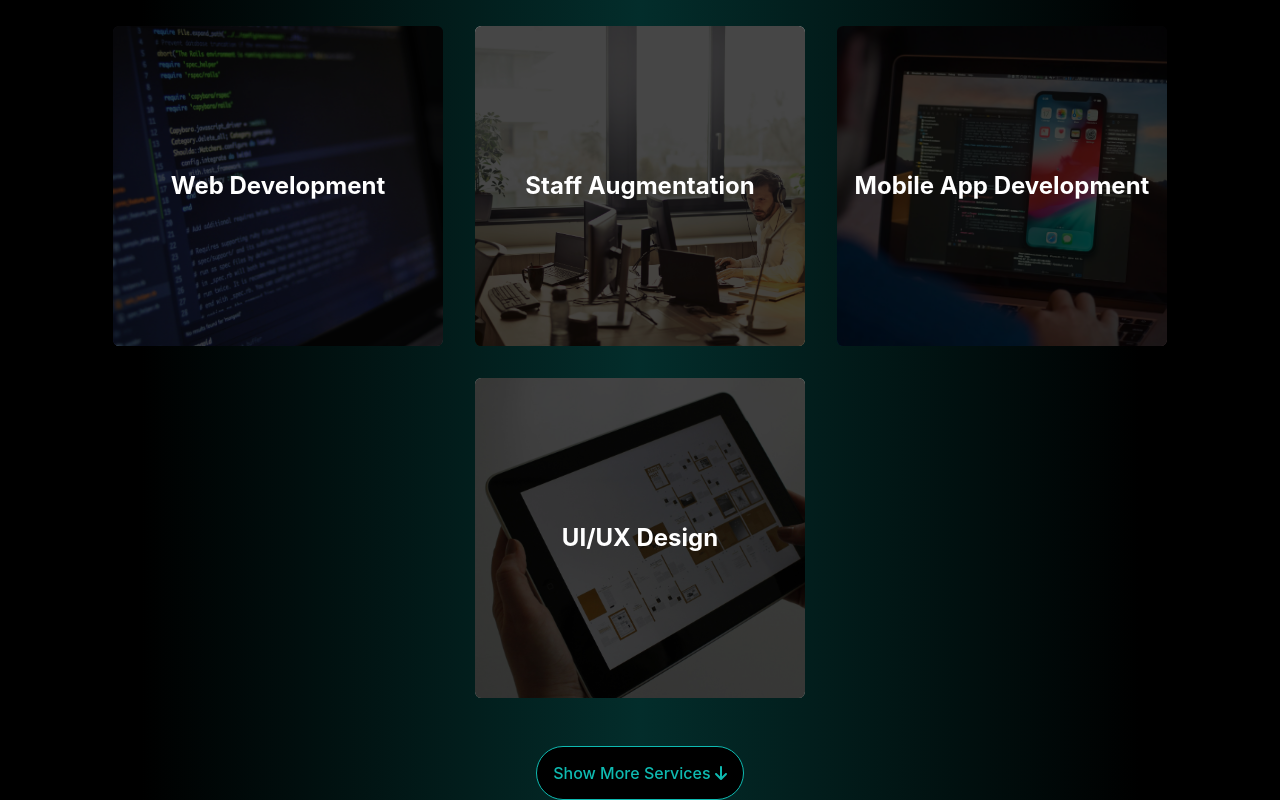
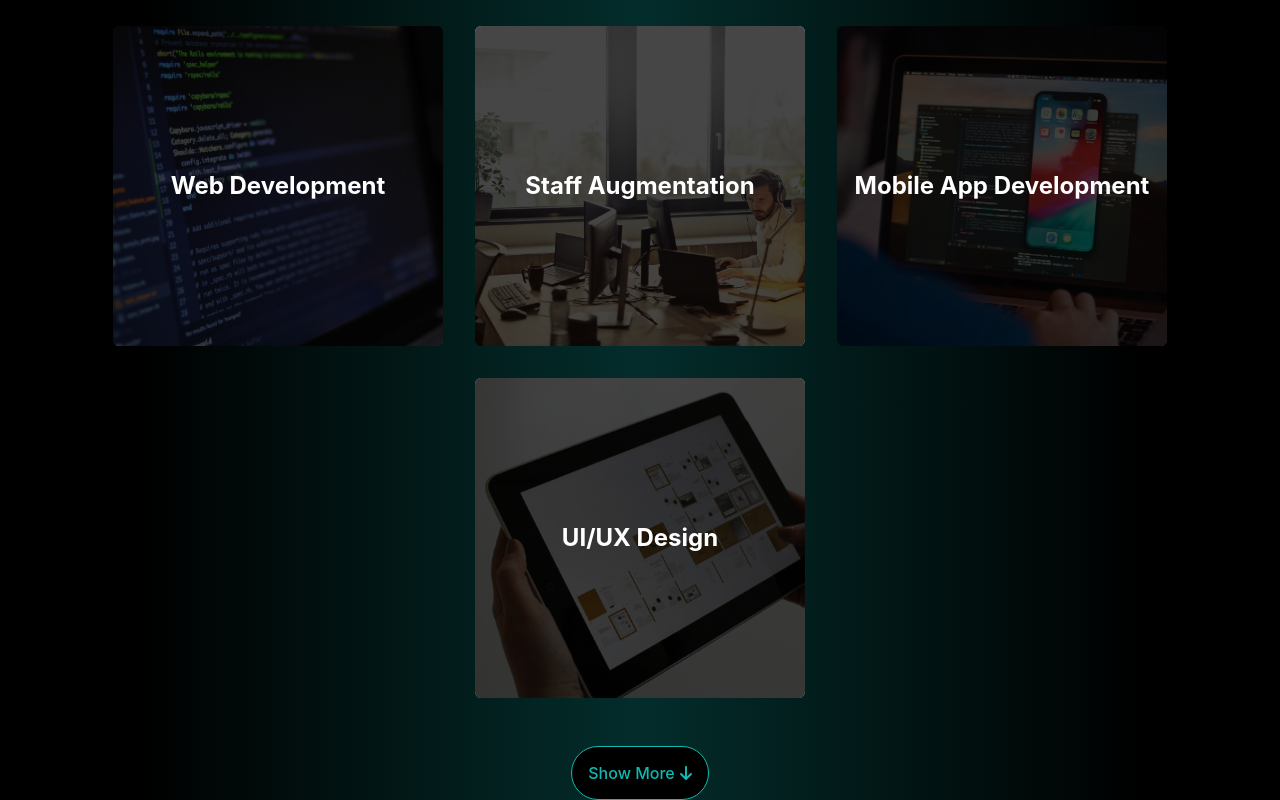
Before and after one commit to ahsanshabbir797/enovia-labs, a React (Vite) app: page / in a window 1280 px wide. Shown: the part 1123-1923 px from the top of the page. Built offline with nearby package versions, Linux system fonts and the light colour scheme.

Commit message:
Minor fixes and tweaks

```diff
--- a/src/components/Our-Services/Our-Services.module.css
+++ b/src/components/Our-Services/Our-Services.module.css
@@ -51,7 +51,11 @@ h2 {
   background-position: center;
   background-size: cover;
   position: relative;
-
+}
+.card:hover {
+  transition: 0.5s;
+  scale: 1.15;
+  cursor: pointer;
 }
 .card::after {
     border-radius: 0.4rem;
@@ -66,10 +70,14 @@ h2 {
     pointer-events: none;
   }
 
-  .nav-button {
+  .show-more-button {
     border: 1px solid #0ebab1;
     background-color: black;
     color: #0ebab1;
     padding: 1rem 1rem;
     border-radius: 30px;
   }
+  .show-more-button:hover{
+    background-color: black;
+    color: #0ebab1b0;
+  }
--- a/src/components/Our-Services/Our-Services.tsx
+++ b/src/components/Our-Services/Our-Services.tsx
@@ -1,16 +1,14 @@
 import { useState } from "react";
 import data from "../../data.json";
 import styles from "./Our-Services.module.css";
-import { faArrowDown } from "@fortawesome/free-solid-svg-icons";
+import { faArrowDown, faArrowUp } from "@fortawesome/free-solid-svg-icons";
 import { FontAwesomeIcon } from "@fortawesome/react-fontawesome";
 
 function OurServices() {
   const [showMore, setShowMore] = useState<boolean>(false);
 
   const toggleShowMore = () => {
-    console.log("Show more before:::", showMore);
     setShowMore((prev) => !prev);
-    console.log("Show more after:::", showMore);
   };
   const cardsList = data["ourServices"];
   const displayedCards = showMore ? cardsList : cardsList.slice(0, 4);
@@ -18,7 +16,6 @@ function OurServices() {
   return (
     <div className={styles["container"]}>
       <p className={styles["main-heading"]}>OUR SERVICES</p>
-      {/* <br /> */}
       <h1>TRANSFORM YOUR BUSINESS</h1>
       <br />
       <br />
@@ -35,14 +32,13 @@ function OurServices() {
           );
         })}
       </div>
-
-        <button className={styles["nav-button"]} onClick={toggleShowMore}>
-          Show More Services  {" "}<FontAwesomeIcon
-                          icon={faArrowDown}
-                        //   className={`caret-icon ${item.isOpen ? "rotate" : ""}`}
-                        />
-        </button>
-
+      <button className={styles["show-more-button"]} onClick={toggleShowMore}>
+        {showMore ? "Show Less" : "Show More"}
+        <FontAwesomeIcon
+          icon={showMore ? faArrowUp : faArrowDown}
+          style={{ marginLeft: "5px" }}
+        />
+      </button>
     </div>
   );
 }
--- a/src/index.css
+++ b/src/index.css
@@ -28,6 +28,7 @@ body {
   place-items: center; */
   min-width: 320px;
   min-height: 100vh;
+  background-color: black;
 }
 
 h1 {
```
